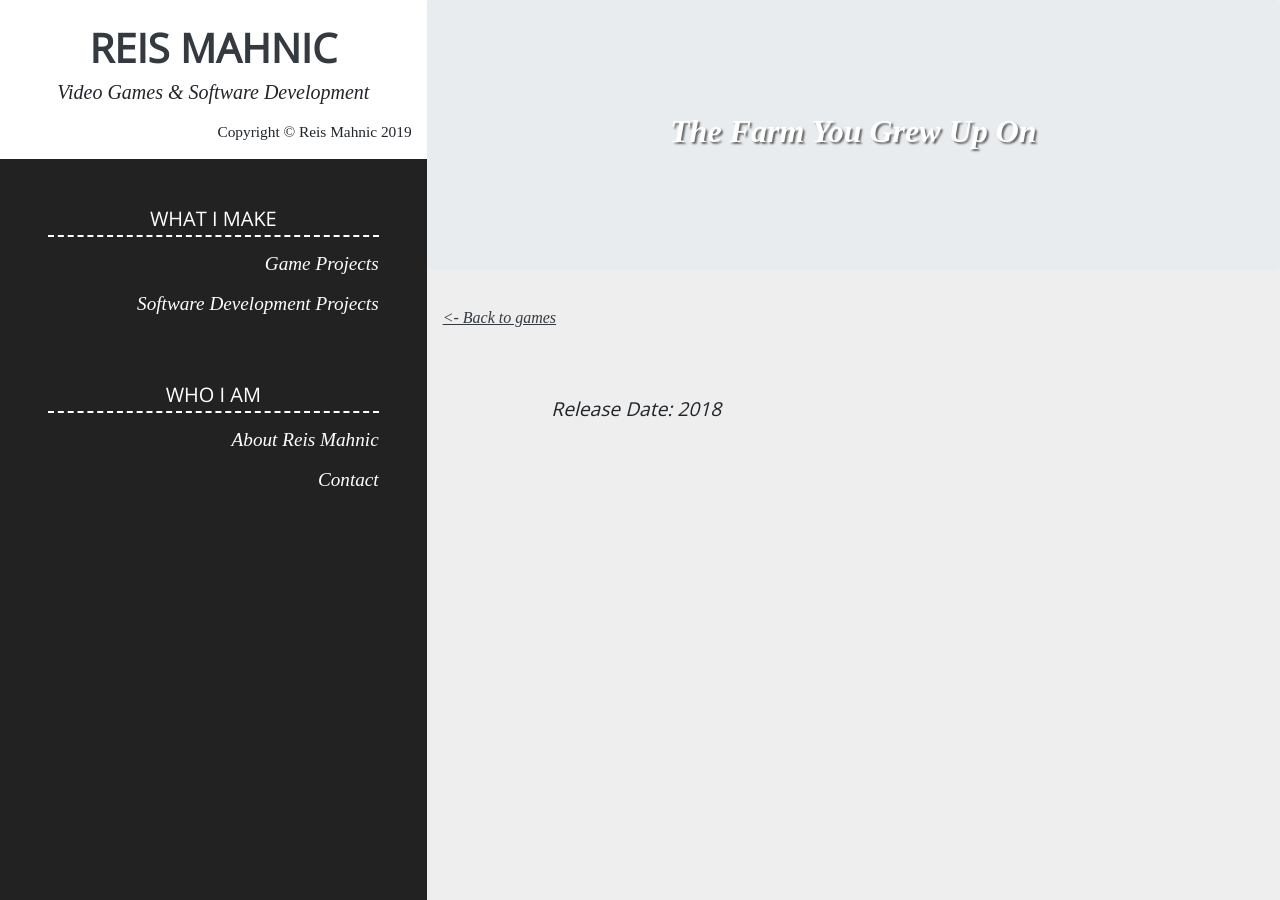
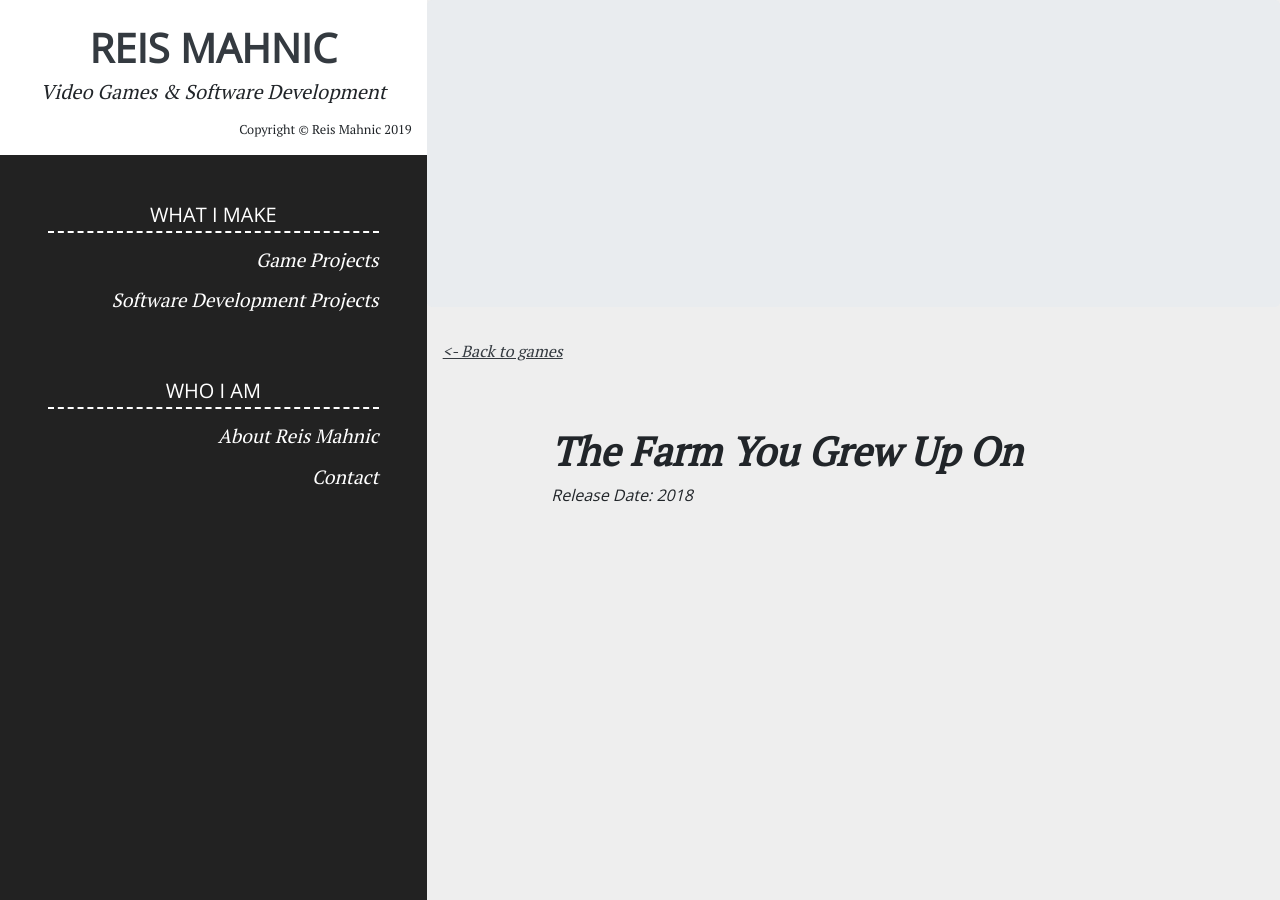
Before and after one commit to reismahnic/reis-mahnic, a Jekyll site: the page built from _software/some_software.md, in a window 1280 px wide. Built offline with Jekyll 4.4.1, drawn with Linux system fonts in a browser that asks for light colours.

Commit message:
Updated styles, added cache-busting, minor page design update

```diff
--- a/_includes/head.html
+++ b/_includes/head.html
@@ -7,10 +7,8 @@
     <META NAME="ROBOTS" CONTENT="NOINDEX, NOFOLLOW">
     <title>{{ page.title }}</title>
     <link rel="stylesheet" href="{{site.baseurl}}/assets/bootstrap/css/bootstrap.min.css">
-    <link rel="stylesheet" href="https://fonts.googleapis.com/css?family=Open+Sans">
-    <link rel="stylesheet" href="{{site.baseurl}}/assets/css/custom.css">
-    <link rel="stylesheet" href="{{site.baseurl}}/assets/css/custom.compiled.css">
-    <link rel="stylesheet" href="{{site.baseurl}}/assets/css/styles.css">
+    <link href="https://fonts.googleapis.com/css?family=Open+Sans|PT+Serif&display=swap" rel="stylesheet">
+    <link rel="stylesheet" href="{{site.baseurl}}/assets/css/custom.css?{{site.time | date: '%s%N'}}">
 </head>
 
 <body class="pt-5 pt-md-0">
--- a/_layouts/subpage.html
+++ b/_layouts/subpage.html
@@ -2,11 +2,10 @@
 {% include head.html %}
 
 <div class="col px-0" id="main-content">
-    <div class="jumbotron game-heading" style="background-image: url({{page.header_image }} );background-size: cover;background-repeat: no-repeat;background-position: center;">
-        <h2 class="serif text-white font-weight-bolder text-center text-shadow font-italic p-5">{{page.title}}</h2>
-    </div>
+    <div class="jumbotron game-heading" style="background-image: url({{page.header_image }} );background-size: cover;background-repeat: no-repeat;background-position: center;"></div>
     <p class="px-3"><a href="{{site.baseurl}}/#game-projects" class="text-dark serif font-italic back-to-games"><span style="text-decoration: underline;">&lt;- Back to games</span></a></p>
     <section class="game-content p-3 p-md-5 m-auto">
+        <h1 class="serif font-weight-bolder font-italic">{{page.title}}</h1>
         <p><em>Release Date: {{ page.release_date }}</em></p>
         {{ content }}
     </section>
--- a/assets/css/custom.compiled.css
+++ /dev/null
@@ -1,40 +0,0 @@
-body {
-  font-size: 1.2rem;
-}
-
-.serif {
-  font-family: "Droid Serif", serif;
-}
-
-.text-shadow {
-  text-shadow: 2px 2px 2px #696969;
-}
-
-.section-heading {
-  border-bottom: 1px solid #3171AA;
-  padding-bottom: .314em;
-}
-
-.side-menu {
-  font-size: 1.2rem;
-}
-
-.menu-heading, .side-menu li {
-  margin-bottom: .625em;
-}
-
-.card .card-img-top {
-  border-radius: 0;
-}
-
-.back-to-games {
-  font-size: 1rem;
-}
-
-.game-content {
-  max-width: 700px;
-}
-
-.game-card-container {
-  color: inherit;
-}
--- a/assets/css/custom.scss
+++ b/assets/css/custom.scss
@@ -3,7 +3,57 @@
 
 body, html {
     font-family: 'Open Sans', sans-serif;
+    background-color: #EEEEEE;
 }
+
+
+  .text-uppercase.text-center.border-white.menu-heading {
+    /*border-width: 2px;*/
+    /*border-style: dashed;*/
+    border-bottom: 2px dashed white;
+  }
+
+  #sidebar {
+    background-color: #222;
+  }
+
+  .serif {
+    font-family: "PT Serif", serif;
+  }
+
+  .text-shadow {
+    text-shadow: 2px 2px 2px #696969;
+  }
+
+  .section-heading {
+    border-bottom: 1px solid #3171AA;
+    padding-bottom: .314em;
+  }
+
+  .side-menu {
+    font-size: 1.2rem;
+  }
+
+  .menu-heading, .side-menu li {
+    margin-bottom: .625em;
+  }
+
+  .card .card-img-top {
+    border-radius: 0;
+  }
+
+  .back-to-games {
+    font-size: 1rem;
+  }
+
+  .game-content {
+    max-width: 700px;
+  }
+
+  .game-card-container {
+    color: inherit;
+  }
+
 
 //Prevent images from overflowing their bounding boxes
 img {
@@ -39,3 +89,7 @@ img {
         position: absolute;
     }
 }
+
+.game-heading {
+    padding: 36% 0 0;
+}
--- a/assets/css/styles.css
+++ /dev/null
@@ -1,19 +0,0 @@
-.text-uppercase.text-center.border-white.menu-heading {
-  /*border-width: 2px;*/
-  /*border-style: dashed;*/
-  border-bottom: 2px dashed white;
-}
-
-body {
-  background-color: #EEEEEE;
-}
-
-#sidebar {
-  background-color: #222;
-}
-
-.navbar-light .navbar-toggler-icon {
-}
-
-.card.rounded-0.box-shadow.border-0 {
-}
```
